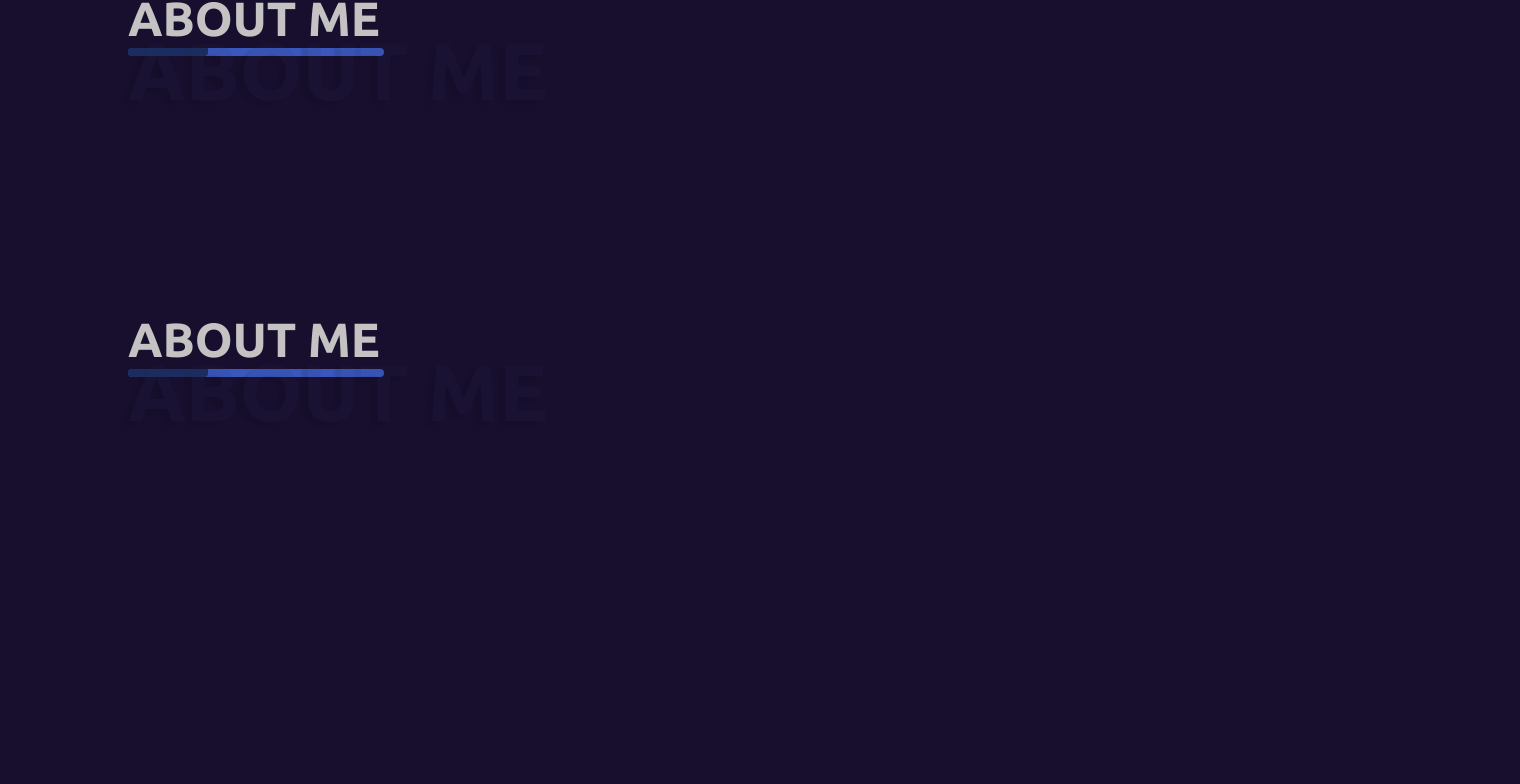
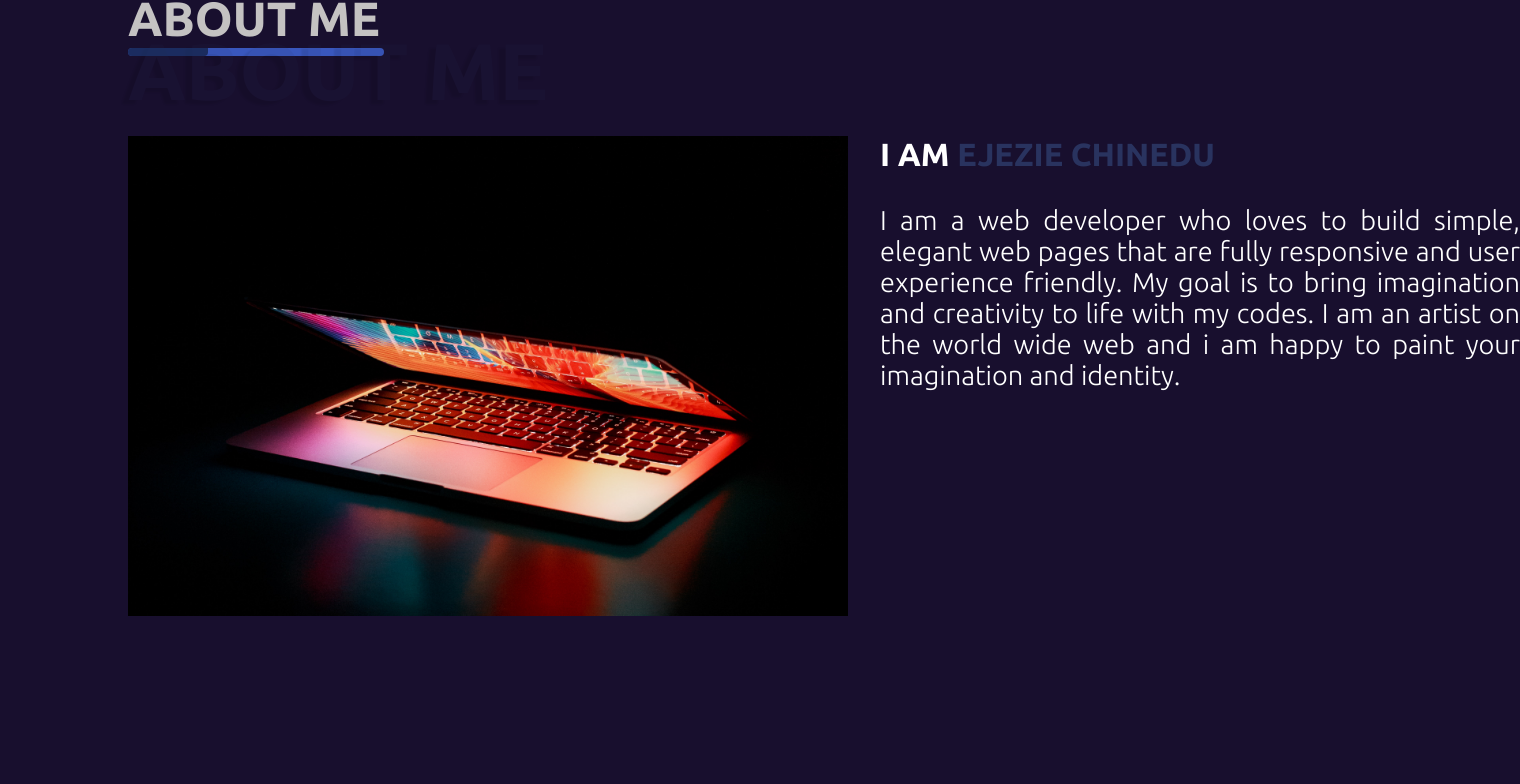
Before and after one commit to ejezie/Portfolio, a React (Create React App) app in the folder my-portfolio/: page /about in a window 1280 px wide. Shown: the part 937-1721 px from the top of the page, 1520 px wide, since content can reach past the window. Before the commit the page ends 1442 px from the top, so only its background shows below. Built offline with nearby package versions, Linux system fonts and the light colour scheme.

Commit message:
about page

```diff
--- a/my-portfolio/src/App.scss
+++ b/my-portfolio/src/App.scss
@@ -3,6 +3,7 @@
 @import "./styles/sidebar";
 @import "./styles/homepage";
 @import "./styles/about";
+@import "./styles/aboutsection";
 @import "./styles/title";
 
 
--- /dev/null
+++ b/my-portfolio/src/components/AboutSection.jsx
@@ -0,0 +1,29 @@
+import React from "react";
+import laptop from "../images/laptop.jpg";
+
+function AboutSection() {
+  return (
+    <div className="about__section">
+      <div className="image__section">
+        <div className="img">
+          <img src={laptop} alt="" />
+        </div>
+        <div className="about__info">
+          <h4>
+            I am <span>Ejezie Chinedu</span>
+          </h4>
+          <p>
+            I am a web developer who loves to build simple, elegant web pages
+            that are fully responsive and user experience friendly. My goal is
+            to bring imagination and creativity to life with my codes. I am an
+            artist on the world wide web and i am happy to paint your
+            imagination and identity.
+          </p>
+          <div className="about__details"></div>
+        </div>
+      </div>
+    </div>
+  );
+}
+
+export default AboutSection;
--- a/my-portfolio/src/pages/AboutPage.jsx
+++ b/my-portfolio/src/pages/AboutPage.jsx
@@ -1,10 +1,12 @@
 import React from 'react'
 import Title from "../components/Title"
+import AboutSection from "../components/AboutSection"
 
 function About() {
     return (
         <div className="about">
             <Title title={'About Me'} span={'About me'}/>
+            <AboutSection/>
         </div>
     )
 }
--- a/my-portfolio/src/styles/_about.scss
+++ b/my-portfolio/src/styles/_about.scss
@@ -1,3 +1,5 @@
 .about{
+    width: 100%;
+    height: 100%;
     padding: 8rem;
 }
--- /dev/null
+++ b/my-portfolio/src/styles/_aboutsection.scss
@@ -0,0 +1,26 @@
+.about__section {
+  font-weight: 300;
+  margin-top: 5rem;
+  .image__section {
+    display: flex;
+    img {
+      width: 45rem;
+      height: 30rem;
+      object-fit: cover;
+    }
+    .about__info {
+      margin-left: 2rem;
+      h4 {
+        font-size: 2rem;
+        text-transform: uppercase;
+      }
+      p {
+        width: 40rem;
+        text-align: start;
+        margin-top: 2rem;
+        text-align: justify;
+        font-size: 1.7rem;
+      }
+    }
+  }
+}
```
Also changed, not shown: my-portfolio/src/components/ImageSection.jsx (deleted, +0 -11 lines), my-portfolio/src/images/earth.jpg (deleted), my-portfolio/src/images/laptop.jpg (added).
